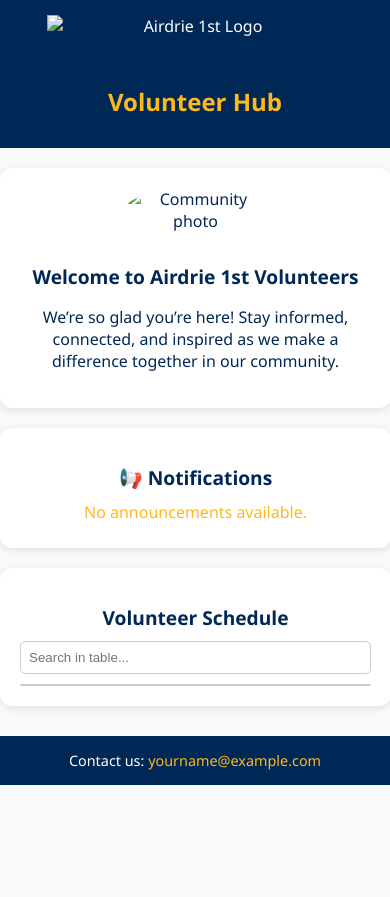
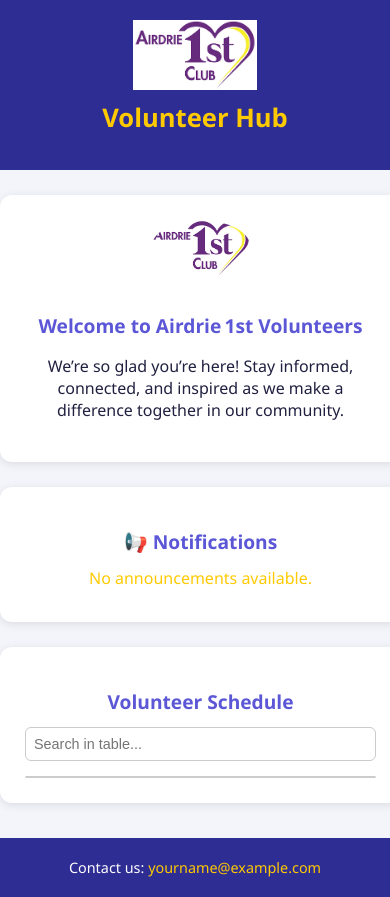
Before and after one commit to Christine360-creator/VolunteerHub, a plain HTML site: page index.html in a window 390 px wide. Before the commit the page ends 844 px from the top, so only its background shows below. Drawn offline with Linux system fonts and the light colour scheme; no server answers.

Commit message:
Refactor styles and update image sources in index.html

```diff
--- a/index.html
+++ b/index.html
@@ -5,40 +5,48 @@
 <meta name="viewport" content="width=device-width, initial-scale=1.0">
 <title>Volunteer Hub</title>
 <style>
+  :root {
+    /* Brand colours based on Airdrie 1st Club site */
+    --brand‑dark: #2E2D94;     /* a deep blue‑purple */
+    --brand‑mid: #5B57D6;      /* lighter blue‑purple */
+    --brand‑accent: #FFCA00;   /* gold/yellow accent */
+    --brand‑light: #F4F5FA;    /* very light background */
+    --text‑dark: #202040;      /* dark text colour */
+  }
   body {
-    font-family: 'Segoe UI', sans-serif;
+    font-family: 'Segoe UI', sans‑serif;
     margin: 0;
     padding: 0;
-    background-color: #f8f9fb;
-    color: #002856;
+    background-color: var(--brand‑light);
+    color: var(--text‑dark);
     text-align: center;
   }
 
   header {
-    background-color: #002856;
+    background-color: var(--brand‑dark);
     color: white;
-    padding: 15px 10px;
+    padding: 20px 10px;
   }
   header img {
-    height: 60px;
-    max-width: 80%;
+    height: 70px;
+    max-width: 200px;
     display: block;
     margin: 0 auto 10px;
   }
   h1 {
-    color: #ffb81c;
+    color: var(--brand‑accent);
     margin: 5px 0 15px;
-    font-size: 1.8rem;
+    font-size: 2rem;
   }
 
   section {
-    margin: 20px auto;
+    margin: 25px auto;
     width: 90%;
     max-width: 1000px;
     background: white;
     border-radius: 12px;
-    padding: 20px;
-    box-shadow: 0 2px 8px rgba(0,0,0,0.1);
+    padding: 25px;
+    box-shadow: 0 2px 10px rgba(0,0,0,0.1);
   }
 
   .photo {
@@ -49,29 +57,29 @@
   }
 
   h2 {
-    margin-bottom: 10px;
-    color: #002856;
-    font-size: 1.4rem;
+    margin-bottom: 12px;
+    color: var(--brand‑mid);
+    font-size: 1.5rem;
   }
 
   #notifications p {
-    color: #ffb81c;
-    margin: 5px 0;
+    color: var(--brand‑accent);
+    margin: 8px 0;
   }
 
-  /* Table styling */
   #searchInput {
     width: 100%;
-    padding: 8px;
-    margin-bottom: 10px;
-    border-radius: 5px;
+    padding: 10px;
+    margin-bottom: 15px;
+    border-radius: 6px;
     border: 1px solid #ccc;
     box-sizing: border-box;
+    font-size: 1rem;
   }
 
   .table-container {
     overflow-x: auto;
-    max-height: 400px;
+    max-height: 450px;
     border: 1px solid #ccc;
     border-radius: 10px;
   }
@@ -82,26 +90,28 @@
     min-width: 600px; /* ensures horizontal scroll on mobile */
   }
   th, td {
-    padding: 8px 12px;
+    padding: 10px 14px;
     border-bottom: 1px solid #ddd;
     text-align: left;
+    font-size: 0.95rem;
   }
   th {
     position: sticky;
     top: 0;
-    background: #002856;
+    background: var(--brand‑dark);
     color: white;
+    font-size: 1rem;
   }
 
   footer {
-    margin-top: 30px;
-    padding: 15px 10px;
-    background: #002856;
+    margin-top: 35px;
+    padding: 20px 10px;
+    background: var(--brand‑dark);
     color: white;
     font-size: 0.9rem;
   }
   footer a {
-    color: #ffb81c;
+    color: var(--brand‑accent);
     text-decoration: none;
   }
 
@@ -111,13 +121,17 @@
       width: 100px;
     }
     h1 {
-      font-size: 1.5rem;
+      font-size: 1.6rem;
     }
     h2 {
       font-size: 1.2rem;
     }
-    table th, table td {
+    th, td {
       padding: 6px 8px;
+      font-size: 0.85rem;
+    }
+    #searchInput {
+      padding: 8px;
       font-size: 0.9rem;
     }
   }
@@ -126,13 +140,13 @@
 <body>
 
 <header>
-  <img src="logo.png" alt="Airdrie 1st Logo">
+  <img src="https://raw.githubusercontent.com/Christine360-creator/VolunteerHub/main/airdrie1st%20logo.png" alt="Airdrie 1st Logo">
   <h1>Volunteer Hub</h1>
 </header>
 
 <section>
-  <img class="photo" src="photo1.jpg" alt="Community photo">
-  <h2>Welcome to Airdrie 1st Volunteers</h2>
+  <img class="photo" src="https://raw.githubusercontent.com/Christine360-creator/VolunteerHub/main/airdrie1st%20logo.png" alt="Community photo">
+  <h2>Welcome to Airdrie 1st Volunteers</h2>
   <p>We’re so glad you’re here! Stay informed, connected, and inspired as we make a difference together in our community.</p>
 </section>
 
@@ -149,13 +163,9 @@
   <div class="table-container">
     <table id="volunteerTable">
       <thead>
-        <tr id="tableHeader">
-          <!-- Header populated dynamically -->
-        </tr>
+        <tr id="tableHeader"></tr>
       </thead>
-      <tbody id="tableBody">
-        <!-- Table rows populated dynamically -->
-      </tbody>
+      <tbody id="tableBody"></tbody>
     </table>
   </div>
 </section>
@@ -172,13 +182,13 @@ const csvUrl = 'https://docs.google.com/spreadsheets/d/e/2PACX-1vRc8yold1M7kWaQD
 fetch(csvUrl)
   .then(response => response.text())
   .then(data => {
-    const rows = data.split('\n').filter(row => row.trim() !== '');
+    const rows = data.split('\n').filter(r => r.trim() !== '');
     const tableBody = document.getElementById('tableBody');
     const tableHeader = document.getElementById('tableHeader');
 
-    rows.forEach((row, index) => {
+    rows.forEach((row, rowIndex) => {
       const cols = row.split(',');
-      if (index === 0) {
+      if (rowIndex === 0) {
         // Header row
         cols.forEach(col => {
           const th = document.createElement('th');
@@ -187,38 +197,49 @@ fetch(csvUrl)
         });
       } else {
         const tr = document.createElement('tr');
-        cols.forEach(col => {
+        cols.forEach((col, colIndex) => {
           const td = document.createElement('td');
-          td.textContent = col;
+          // If this is the link column (H = 7 zero‑based index), display “SignUp”
+          if (colIndex === 7 && col.trim() !== "") {
+            const a = document.createElement('a');
+            a.href = col;        // actual URL
+            a.target = "_blank";
+            a.textContent = "SignUp"; // display text
+            td.appendChild(a);
+          } else {
+            td.textContent = col;
+          }
           tr.appendChild(td);
         });
         tableBody.appendChild(tr);
       }
     });
+  })
+  .catch(err => {
+    console.error("Error loading schedule CSV:", err);
   });
 
 // Search function for table
 document.getElementById('searchInput').addEventListener('input', function() {
   const filter = this.value.toLowerCase();
-  const trs = document.querySelectorAll('#tableBody tr');
-  trs.forEach(tr => {
+  document.querySelectorAll('#tableBody tr').forEach(tr => {
     const text = tr.textContent.toLowerCase();
     tr.style.display = text.includes(filter) ? '' : 'none';
   });
 });
 
-// Announcements sheet link (published HTML version)
+// Announcements sheet link
 const announcementsUrl = 'https://docs.google.com/spreadsheets/d/e/2PACX-1vSR-cOYV978Imr0x1RK2w4CyDyfA4IlQP_cA5Oikg9heddQSDThbRrO-nH1HxY24grCQppKZqf4XCGG/pub?gid=0&single=true&output=csv';
 
 // Fetch announcements and populate notifications
 fetch(announcementsUrl)
   .then(response => response.text())
   .then(data => {
-    const rows = data.split('\n').filter(row => row.trim() !== '');
+    const rows = data.split('\n').filter(r => r.trim() !== '');
     const announcementDiv = document.getElementById('announcementList');
-    announcementDiv.innerHTML = ''; // clear "Loading" text
-    rows.forEach((row, index) => {
-      if(row.trim() !== '') {
+    announcementDiv.innerHTML = ''; // clear loading text
+    rows.forEach((row, idx) => {
+      if (row.trim() !== "") {
         const p = document.createElement('p');
         p.textContent = row;
         announcementDiv.appendChild(p);
@@ -228,7 +249,7 @@ fetch(announcementsUrl)
   .catch(err => {
     const announcementDiv = document.getElementById('announcementList');
     announcementDiv.innerHTML = '<p>No announcements available.</p>';
-    console.error(err);
+    console.error("Error loading announcements CSV:", err);
   });
 </script>
 
```
